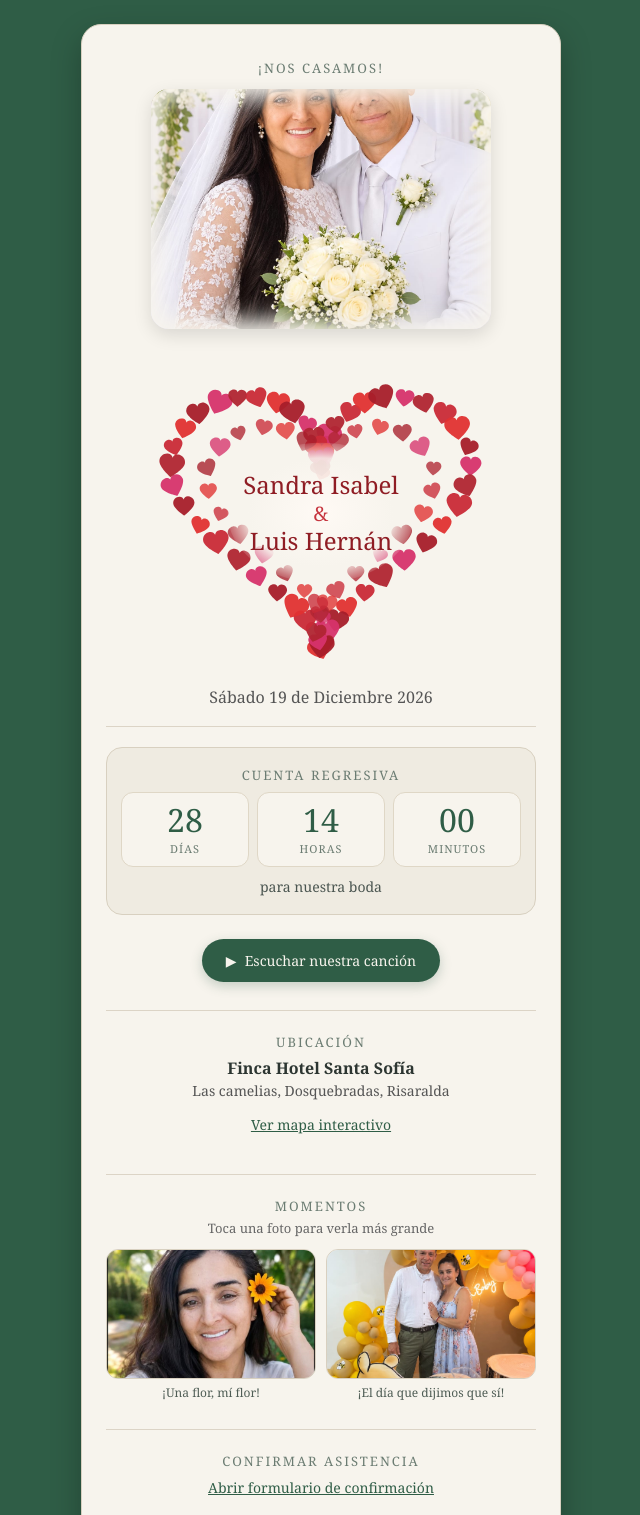
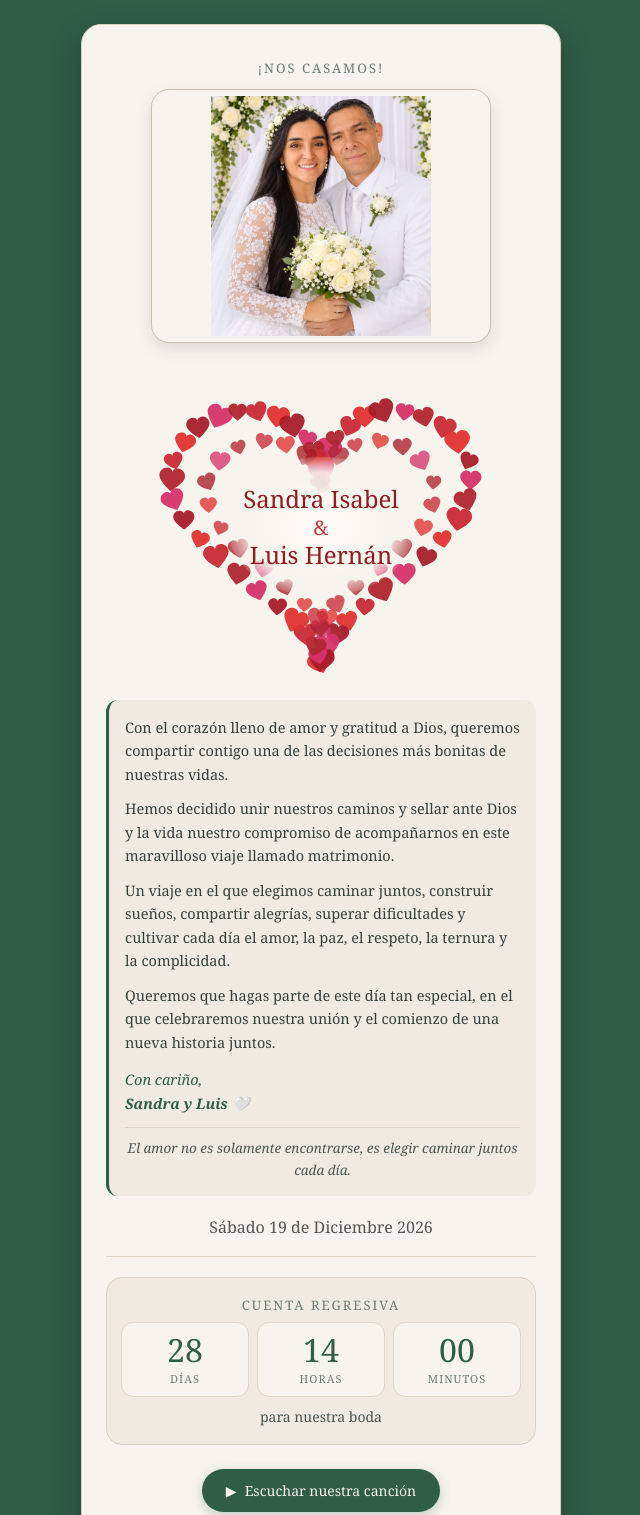
Before and after one commit to LuisDataS/Mi-Boda, a plain HTML site: page index.html in a window 1280 px wide. Shown: the top 1515 px of the page, without its empty margins (319-959 px from the left). Drawn offline with Linux system fonts and the light colour scheme.

Commit message:
Update index.html

```diff
--- a/index.html
+++ b/index.html
@@ -37,29 +37,23 @@
       margin-bottom: 10px;
     }
 
-  /* Foto 3 al inicio con borde difuminado sin recortar contenido */
+  /* Foto 3 al inicio con marco limpio y línea decorativa (sin desvanecido) */
     .marco-portada {
-      position: relative;
       width: 100%;
       max-width: 340px;
       margin: 12px auto 18px;
+      padding: 6px;
+      background-color: #f7f4ed;
+      border: 1px solid #c9bfa9;
       border-radius: 18px;
-      overflow: hidden;
-      box-shadow: 0 6px 18px rgba(0, 0, 0, 0.12);
-    }
-    .marco-portada::after {
-      content: "";
-      position: absolute;
-      inset: 0;
-      border-radius: 18px;
-      box-shadow: inset 0 0 22px 10px #f7f4ed;
-      pointer-events: none;
+      box-shadow: 0 6px 16px rgba(44, 53, 49, 0.12);
     }
     .foto-portada-desvanecida {
       width: 100%;
       max-height: 240px;
-      object-fit: cover;
+      object-fit: contain;
       object-position: center;
+      border-radius: 13px;
       display: block;
     }
 
@@ -99,6 +93,37 @@
       color: #c6363f;
       display: block;
       margin: 2px 0;
+    }
+
+    /* Mensaje de los novios después del corazón */
+    .carta-novios {
+      text-align: left;
+      font-size: 14.5px;
+      line-height: 1.62;
+      color: #35403b;
+      margin: 14px 0 20px;
+      padding: 16px 16px 14px;
+      background-color: #efebe1;
+      border-left: 3px solid #2f5d46;
+      border-radius: 12px;
+    }
+    .carta-novios p {
+      margin-bottom: 11px;
+    }
+    .carta-novios .firma-novios {
+      margin-top: 14px;
+      margin-bottom: 12px;
+      color: #2f5d46;
+      font-style: italic;
+    }
+    .carta-novios .frase-cierre-novios {
+      margin-bottom: 0;
+      padding-top: 10px;
+      border-top: 1px solid #dcd4c6;
+      font-size: 13.5px;
+      text-align: center;
+      color: #4a5550;
+      font-style: italic;
     }
 
     .fecha {
@@ -374,6 +399,26 @@
           <span class="nombre-pareja">Luis Hernán</span>
         </div>
       </div>
+
+      <!-- Mensaje de los novios después del corazón -->
+      <section class="carta-novios" aria-label="Mensaje de los novios">
+        <p>Con el corazón lleno de amor y gratitud a Dios, queremos compartir contigo una de las decisiones más bonitas de nuestras vidas.</p>
+
+        <p>Hemos decidido unir nuestros caminos y sellar ante Dios y la vida nuestro compromiso de acompañarnos en este maravilloso viaje llamado matrimonio.</p>
+
+        <p>Un viaje en el que elegimos caminar juntos, construir sueños, compartir alegrías, superar dificultades y cultivar cada día el amor, la paz, el respeto, la ternura y la complicidad.</p>
+
+        <p>Queremos que hagas parte de este día tan especial, en el que celebraremos nuestra unión y el comienzo de una nueva historia juntos.</p>
+
+        <p class="firma-novios">
+          Con cariño,<br>
+          <strong>Sandra y Luis 🤍</strong>
+        </p>
+
+        <p class="frase-cierre-novios">
+          El amor no es solamente encontrarse, es elegir caminar juntos cada día.
+        </p>
+      </section>
 
       <p class="fecha">Sábado 19 de Diciembre 2026</p>
 
```
